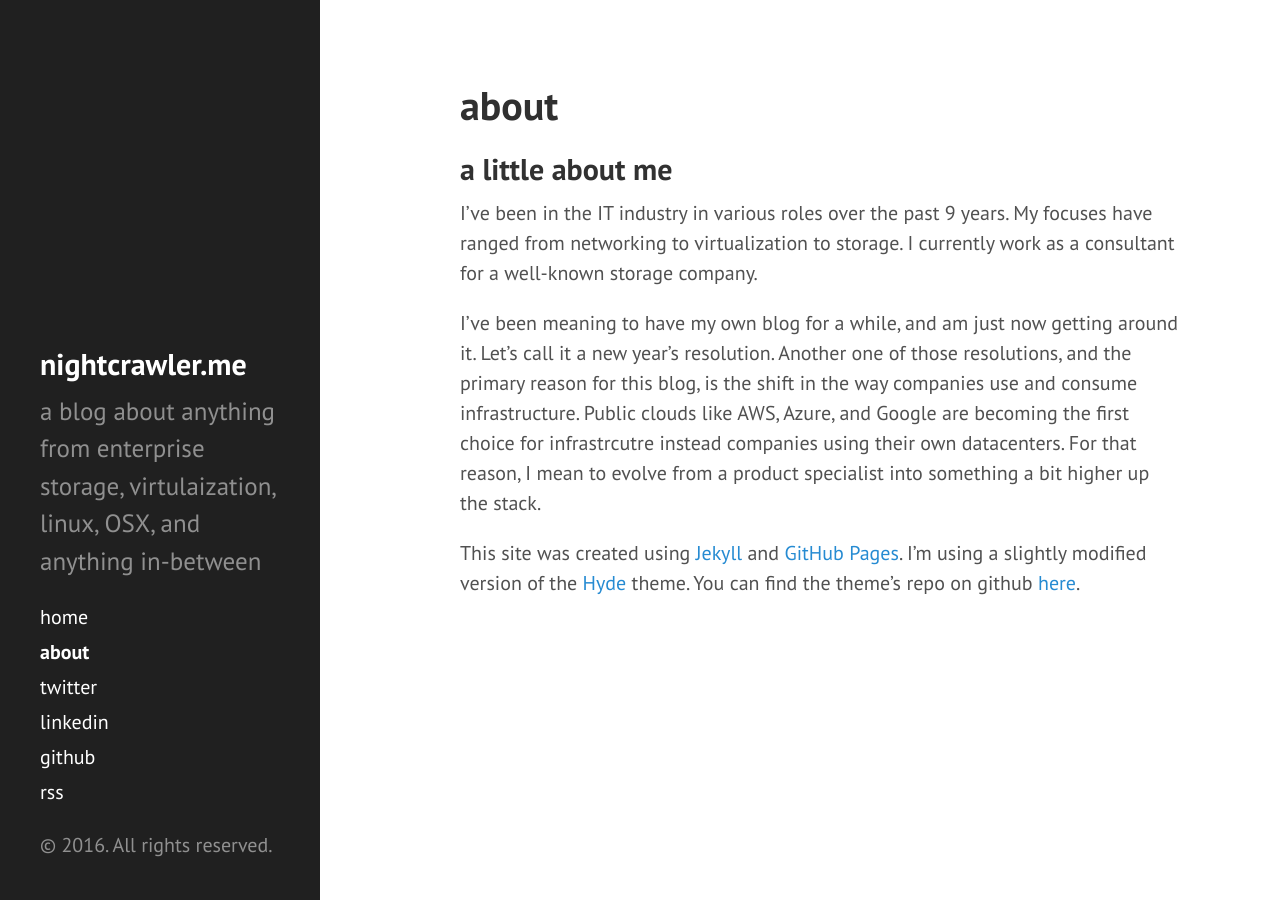
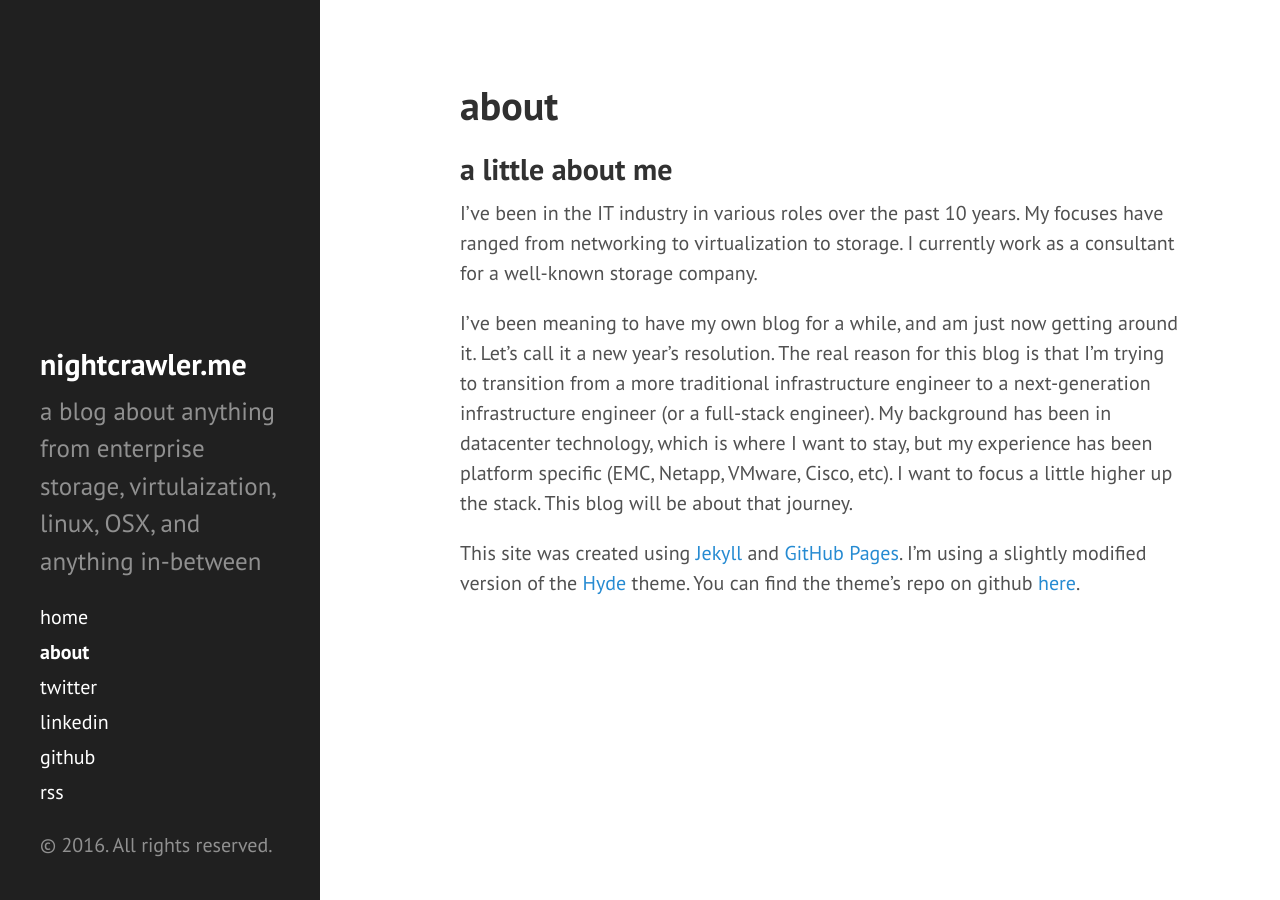
Before and after one commit to nightcrawler086/nightcrawler086.github.io, a Jekyll site: the page built from about.md, in a window 1280 px wide. Built offline with Jekyll 4.4.1, drawn with Linux system fonts in a browser that asks for light colours.

Commit message:
updated about page

```diff
--- a/about.md
+++ b/about.md
@@ -5,11 +5,9 @@
 
 ## a little about me
 
-I've been in the IT industry in various roles over the past 9 years.  My focuses have ranged from networking to virtualization to storage.  I currently work as a consultant for a well-known storage company.
+I've been in the IT industry in various roles over the past 10 years.  My focuses have ranged from networking to virtualization to storage.  I currently work as a consultant for a well-known storage company.
 
-I've been meaning to have my own blog for a while, and am just now getting around it.  Let's call it a new year's resolution.  Another one of those resolutions, and the primary reason for this blog, is the shift in the way companies use and consume infrastructure.  Public clouds like AWS, Azure, and Google are becoming the first choice for infrastrcutre instead companies using their own datacenters.  For that reason, I mean to evolve from a product specialist into something a bit higher up the stack.
-
-
+I've been meaning to have my own blog for a while, and am just now getting around it.  Let's call it a new year's resolution.  The real reason for this blog is that I'm trying to transition from a more traditional infrastructure engineer to a next-generation infrastructure engineer (or a full-stack engineer).  My background has been in datacenter technology, which is where I want to stay, but my experience has been platform specific (EMC, Netapp, VMware, Cisco, etc).  I want to focus a little higher up the stack.  This blog will be about that journey.
 
 
 This site was created using [Jekyll](https://jekyllrb.com/) and [GitHub Pages](https://pages.github.com/).  I'm using a slightly modified version of the [Hyde](http://hyde.getpoole.com) theme.  You can find the theme's repo on
```
